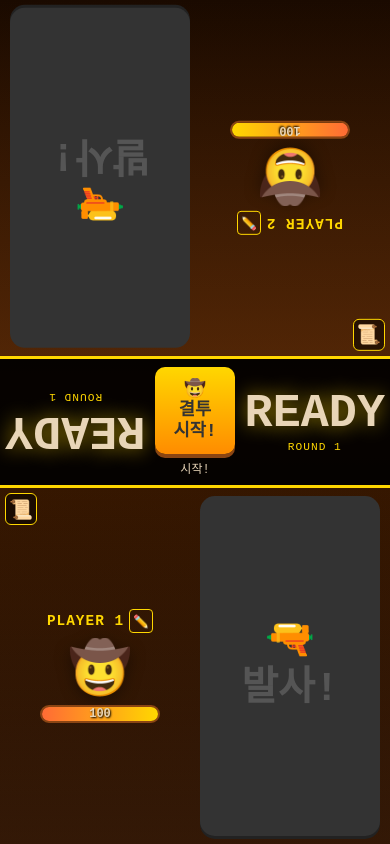
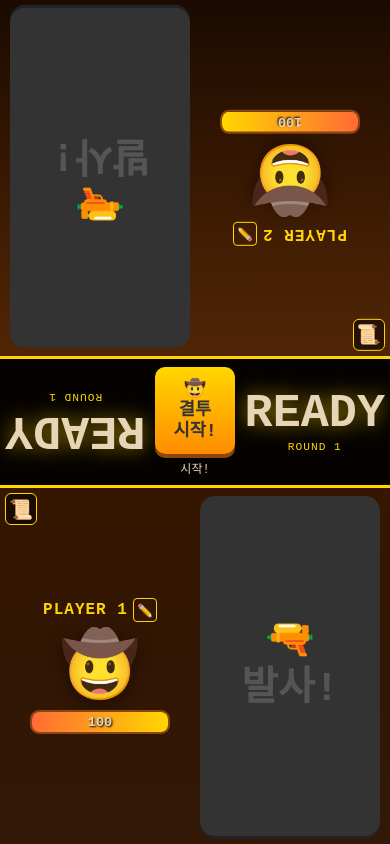
Before and after one commit to utj947/The2ndm, a plain HTML site: page index.html in a window 390 px wide. Drawn offline with Linux system fonts and the light colour scheme.

Commit message:
Enhance mobile UI: Larger elements, responsive text, button logic fixes

```diff
--- a/game.js
+++ b/game.js
@@ -350,7 +350,12 @@ function startCountdown() {
 
     updateMessage('준비...');
     updateStartButton();
-    updateEditRulesButtons();
+
+    // 카운트다운 시작 즉시 버튼 숨김 (Phase 변경 전이라도)
+    [1, 2].forEach(pNum => {
+        DOM.players[pNum].rulesBtn.classList.add('hidden');
+        DOM.players[pNum].editBtn.classList.add('hidden');
+    });
 
     const startDelay = getRandomStartDelay();
 
--- a/style.css
+++ b/style.css
@@ -160,7 +160,7 @@ body {
 }
 
 .player-label {
-    font-size: 0.9rem;
+    font-size: 1rem;
     font-weight: 700;
     color: #ffd700;
     letter-spacing: 1px;
@@ -184,7 +184,7 @@ body {
 }
 
 .cowboy {
-    font-size: 3.2rem;
+    font-size: 4rem;
     filter: drop-shadow(0 4px 8px rgba(0, 0, 0, 0.4));
     transition: transform 0.1s;
 }
@@ -192,8 +192,8 @@ body {
 /* HP 바 - 크게 */
 .hp-bar {
     width: 100%;
-    max-width: 120px;
-    height: 18px;
+    max-width: 140px;
+    height: 24px;
     background: rgba(0, 0, 0, 0.5);
     border: 2px solid #8b4513;
     border-radius: 9px;
@@ -231,7 +231,7 @@ body {
     left: 50%;
     transform: translate(-50%, -50%);
     font-weight: 700;
-    font-size: 0.75rem;
+    font-size: 0.85rem;
     text-shadow: 1px 1px 2px black;
 }
 
```
